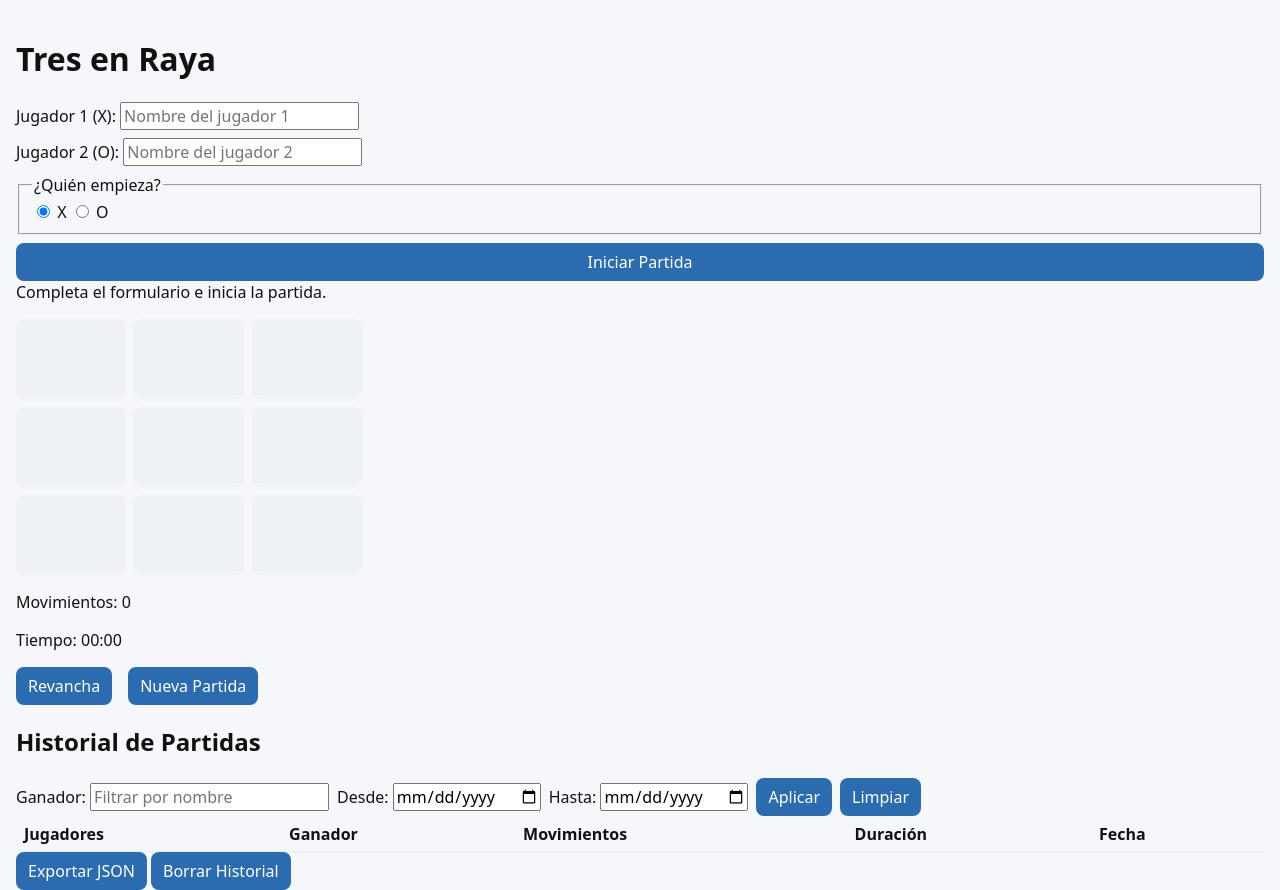
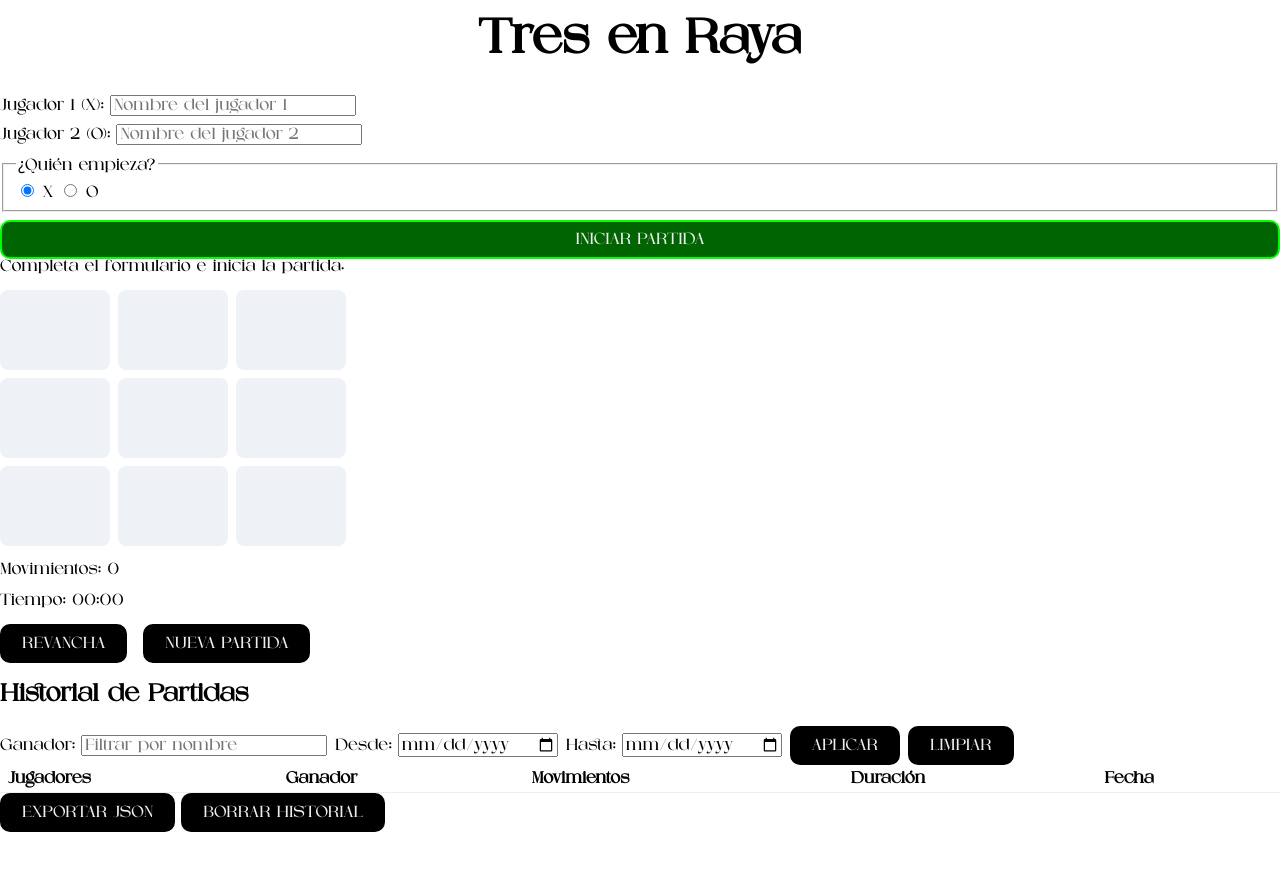
Before and after one commit to brynine/tresenraya, a plain HTML site: page index.html in a window 1280 px wide. After the commit the page ends 832 px from the top, so only its background shows below. Drawn offline with Linux system fonts and the light colour scheme.

Commit message:
Animacion a los botones

```diff
--- a/css/styles.css
+++ b/css/styles.css
@@ -1,9 +1,27 @@
+@font-face {
+    font-family: 'Mifuente';
+    src: url('ChettaVissto.ttf') format('truetype');
+  }
+
+h1 {
+    text-align: center;
+    font-family: 'Mifuente', sans-serif;
+    font-size: 3rem;
+    margin-top: 1rem;
+    color:#000000;
+}
+
 :root{
 --bg:#f6f7fb; --card:#ffffff; --accent:#2b6cb0; --muted:#6b7280; --danger:#c53030;
 }
 *{box-sizing:border-box}
 html,body{height:100%;margin:0;font-family:system-ui,-apple-system,Segoe UI,Roboto,"Helvetica Neue",Arial}
-body{background:var(--bg);color:#111;padding:1rem}
+
+body{
+    font-family: 'Mifuente', system-ui, -apple-system, BlinkMacSystemFont, 'Segoe UI', Roboto, Oxygen, Ubuntu, Cantarell, 'Open Sans', 'Helvetica Neue', sans-serif;
+}
+
+
 header{display:flex;flex-direction:column;gap:.25rem;margin-bottom:1rem}
 .lead{color:var(--muted)}
 .panel{background:var(--card);padding:1rem;border-radius:10px;box-shadow:0 6px 18px rgba(0,0,0,.06);margin-bottom:1rem}
@@ -31,3 +49,39 @@ footer{margin-top:1rem;color:var(--muted)}
 button[disabled]{background:#9aa8be}
 
 @media (prefers-contrast:high){body{background:#fff}}
+
+button{
+    background-color: #000000;
+    color: #eee;
+    border: 2px solid #000000;
+    padding: 10px 20px;
+    font-size: 16px;
+    border-radius: 10px;
+    cursor: pointer;
+    transition: all 0.3 ease;
+    text-transform: uppercase;
+}
+
+.btn_iniciar{
+    background-color: #006400;
+    border: 2px solid #00ff00;
+
+}
+
+.btn_iniciar:hover{
+    background-color: #00ff00;
+    color: #000;
+    box-shadow: 0 0 15px #00ff00, 0 0 30px #00ff00;
+}
+
+button:hover{
+    background-color: #000000;
+    color: #eee;
+    box-shadow: 0 0 15px #000000;
+    transform: scale(1.05);
+}
+
+button:active {
+  transform: scale(0.95);
+  box-shadow: 0 0 10px #009acd;
+}
--- a/index.html
+++ b/index.html
@@ -26,7 +26,7 @@
           <label><input type="radio" name="first" value="X" checked /> X</label>
           <label><input type="radio" name="first" value="O" /> O</label>
         </fieldset>
-        <button type="submit">Iniciar Partida</button>
+        <button class="btn_iniciar">Iniciar Partida</button>
       </form>
 
       <!-- Tablero -->
```
Also changed, not shown: css/ChettaVissto.ttf (added).
